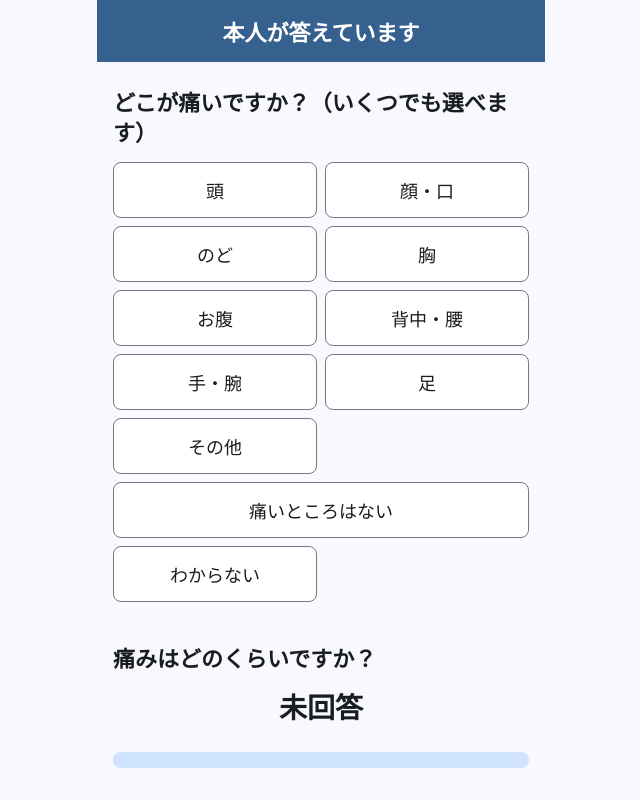
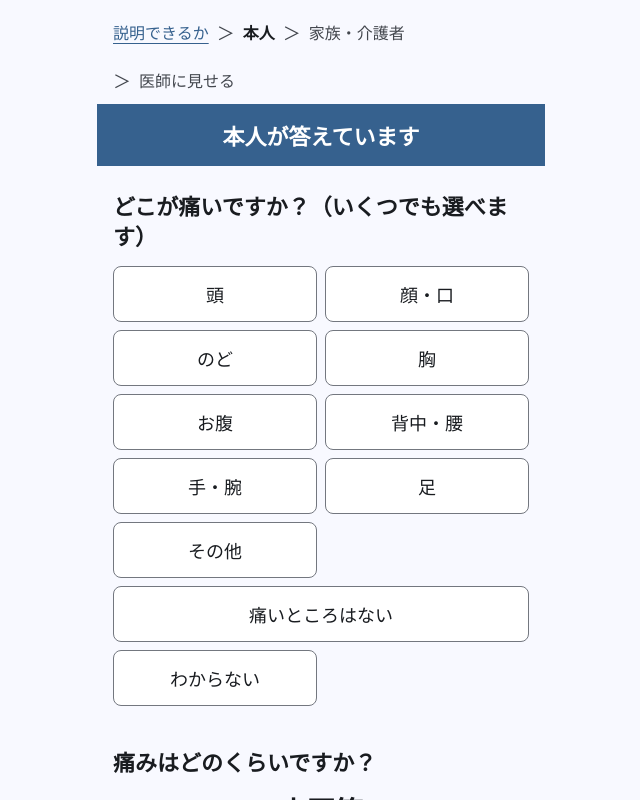
Before and after one commit to Devfest-Hackathon-2026/df-2026-t188, a Next.js app: page / in a window 1280 px wide. Both pictures are taken after a click on the button "できる". Shown: the top 800 px of the page, without its empty margins (319-959 px from the left). Built offline with nearby package versions, Linux system fonts and the light colour scheme.

Commit message:
スケルトン、パンくずリスト、丸いスライダー、画面の切り替えと押したときの動きを追加
Co-Authored-By: Claude Fable 5.1 <noreply@anthropic.com>

```diff
--- a/app/globals.css
+++ b/app/globals.css
@@ -81,14 +81,14 @@ body {
 }
 
 /*
- * 痛みの程度のスライダー（M3 のスライダーに近い見た目）。
- * つまみの当たり判定は幅 36px のまま、見た目だけ細い縦棒にしている。
- * 未回答（data-answered="false"）のときは、つまみと色の付いた線を出さない。
+ * 痛みの程度のスライダー。
+ * M3 に合わせる前（コミット f17544f）の形に戻している：
+ * 太さ 12px の灰色の線に、白い縁取りの丸いつまみ（36px）。色は今の配色を使う。
+ * 未回答（data-answered="false"）のときは、つまみを出さない。
  */
 .pain-slider {
-  --ratio: 0;
   width: 100%;
-  height: 3.5rem;
+  height: 3rem;
   appearance: none;
   background: transparent;
   cursor: pointer;
@@ -102,32 +102,19 @@ body {
 }
 
 .pain-slider::-webkit-slider-runnable-track {
-  height: 1rem;
+  height: 12px;
   border-radius: 9999px;
-  background: linear-gradient(
-    to right,
-    var(--color-primary) calc(18px + var(--ratio) * (100% - 36px)),
-    var(--color-primary-container) 0
-  );
-}
-
-.pain-slider[data-answered="false"]::-webkit-slider-runnable-track {
-  background: var(--color-primary-container);
+  background: var(--color-outline-variant);
 }
 
 .pain-slider::-webkit-slider-thumb {
   width: 36px;
-  height: 44px;
-  margin-top: -14px;
+  height: 36px;
+  margin-top: -12px;
   appearance: none;
-  background: linear-gradient(
-    to right,
-    transparent 10px,
-    var(--color-surface) 10px 16px,
-    var(--color-primary) 16px 20px,
-    var(--color-surface) 20px 26px,
-    transparent 26px
-  );
+  border: 4px solid var(--color-surface-container-lowest);
+  border-radius: 9999px;
+  background: var(--color-primary);
 }
 
 .pain-slider[data-answered="false"]::-webkit-slider-thumb {
@@ -135,36 +122,106 @@ body {
 }
 
 .pain-slider::-moz-range-track {
-  height: 1rem;
+  height: 12px;
   border-radius: 9999px;
-  background: var(--color-primary-container);
-}
-
-.pain-slider::-moz-range-progress {
-  height: 1rem;
-  border-radius: 9999px;
-  background: var(--color-primary);
-}
-
-.pain-slider[data-answered="false"]::-moz-range-progress {
-  background: transparent;
+  background: var(--color-outline-variant);
 }
 
 .pain-slider::-moz-range-thumb {
   width: 36px;
-  height: 44px;
-  border: none;
-  border-radius: 0;
-  background: linear-gradient(
-    to right,
-    transparent 10px,
-    var(--color-surface) 10px 16px,
-    var(--color-primary) 16px 20px,
-    var(--color-surface) 20px 26px,
-    transparent 26px
-  );
+  height: 36px;
+  box-sizing: border-box;
+  border: 4px solid var(--color-surface-container-lowest);
+  border-radius: 9999px;
+  background: var(--color-primary);
 }
 
 .pain-slider[data-answered="false"]::-moz-range-thumb {
   opacity: 0;
 }
+
+/*
+ * 動き。時間はどれも 0.25 秒以内。
+ * 端末で「視差効果を減らす」がオンのときは、下の @media ですべて止める。
+ */
+
+/* 画面の切り替え：進むときは右から、戻るときは左から、軽くすべって入る */
+@keyframes slide-in-from-right {
+  from {
+    opacity: 0;
+    transform: translateX(24px);
+  }
+}
+
+@keyframes slide-in-from-left {
+  from {
+    opacity: 0;
+    transform: translateX(-24px);
+  }
+}
+
+.screen-enter-forward {
+  animation: slide-in-from-right 250ms ease-out;
+}
+
+.screen-enter-back {
+  animation: slide-in-from-left 250ms ease-out;
+}
+
+/* スケルトンから医師に見せる画面への切り替え：ふわっと表示する */
+@keyframes fade-in {
+  from {
+    opacity: 0;
+  }
+}
+
+.fade-in {
+  animation: fade-in 250ms ease-out;
+}
+
+/* スケルトン：灰色の帯の上を、明るさがゆっくり流れる（シマー） */
+@keyframes shimmer {
+  from {
+    background-position: 200% 0;
+  }
+  to {
+    background-position: -200% 0;
+  }
+}
+
+.skeleton {
+  background: linear-gradient(
+    90deg,
+    var(--color-surface-container-highest) 25%,
+    var(--color-surface-container) 50%,
+    var(--color-surface-container-highest) 75%
+  );
+  background-size: 200% 100%;
+  animation: shimmer 1.8s linear infinite;
+}
+
+/* ボタンとチップ：押したときに少し縮んで戻る */
+.press-feedback {
+  transition: transform 100ms ease-out;
+}
+
+.press-feedback:active {
+  transform: scale(0.97);
+}
+
+@media (prefers-reduced-motion: reduce) {
+  .screen-enter-forward,
+  .screen-enter-back,
+  .fade-in,
+  .skeleton {
+    animation: none;
+  }
+
+  .press-feedback {
+    transition: none;
+  }
+
+  .press-feedback:active {
+    transform: none;
+  }
+}
--- a/components/intake/IntakeFlow.tsx
+++ b/components/intake/IntakeFlow.tsx
@@ -6,11 +6,32 @@ import { DoctorScreen } from "@/components/intake/DoctorScreen";
 import { FamilyScreen } from "@/components/intake/FamilyScreen";
 import { PatientScreen } from "@/components/intake/PatientScreen";
 import type { SummaryCache } from "@/components/intake/SummarySection";
+import { Breadcrumb, type BreadcrumbItem } from "@/components/ui/Breadcrumb";
 import type {
   FamilyAnswers,
   IntakeState,
   PatientAnswers,
 } from "@/lib/intake/types";
+
+type Step = IntakeState["step"];
+
+// 画面の順番と、パンくずリストに出す名前
+const STEPS: { key: Step; label: string }[] = [
+  { key: "ability", label: "説明できるか" },
+  { key: "patient", label: "本人" },
+  { key: "family", label: "家族・介護者" },
+  { key: "doctor", label: "医師に見せる" },
+];
+
+function stepIndex(step: Step): number {
+  return STEPS.findIndex((item) => item.key === step);
+}
+
+// 回答に加えて、画面の進み具合を持つ（保存はしない）
+type FlowState = IntakeState & {
+  reachedIndex: number; // どの画面まで通ったか（STEPS の番号）
+  direction: "forward" | "back" | null; // 直前の切り替えの向き。動きの向きに使う
+};
 
 function createUnansweredPatientAnswers(): PatientAnswers {
   return {
@@ -62,12 +83,46 @@ function createUnansweredFamilyAnswers(): FamilyAnswers {
   };
 }
 
+// 画面を切り替える。向きと「どこまで通ったか」も合わせて更新する
+function moveTo(state: FlowState, step: Step): FlowState {
+  const from = stepIndex(state.step);
+  const to = stepIndex(step);
+  return {
+    ...state,
+    step,
+    direction: to === from ? state.direction : to > from ? "forward" : "back",
+    reachedIndex: Math.max(state.reachedIndex, to),
+  };
+}
+
+function breadcrumbItems(state: FlowState): BreadcrumbItem<Step>[] {
+  return STEPS.map(({ key, label }, index) => {
+    if (key === state.step) return { key, label, state: "current" };
+    // 最初に「難しい」を選んだときは、本人の画面を飛ばす
+    if (key === "patient" && state.canSelfReport === "difficult") {
+      return { key, label, state: "skipped" };
+    }
+    return {
+      key,
+      label,
+      state: index <= state.reachedIndex ? "visited" : "upcoming",
+    };
+  });
+}
+
+const DIRECTION_CLASS = {
+  forward: "screen-enter-forward",
+  back: "screen-enter-back",
+};
+
 export function IntakeFlow() {
-  const [state, setState] = useState<IntakeState>({
+  const [state, setState] = useState<FlowState>({
     step: "ability",
     canSelfReport: null,
     patient: createUnansweredPatientAnswers(),
     family: createUnansweredFamilyAnswers(),
+    reachedIndex: 0,
+    direction: null,
   });
   // 要約も画面の中（Reactの状態）だけで持つ。閉じたら消える
   const [summaryCache, setSummaryCache] = useState<SummaryCache | null>(null);
@@ -91,42 +146,54 @@ export function IntakeFlow() {
       (answer) => answer.status !== "unanswered",
     );
 
-  const goToStep = (step: IntakeState["step"]) =>
-    setState((prev) => ({ ...prev, step }));
+  const goToStep = (step: Step) => setState((prev) => moveTo(prev, step));
 
-  // 本人の回答を直す画面。「難しい」を選んでいるときは最初の質問に戻る
+  // 本人の回答の画面。「難しい」を選んでいるときは最初の質問に戻る
   const goToPatientSide = () =>
-    setState((prev) => ({
-      ...prev,
-      step: prev.canSelfReport === "able" ? "patient" : "ability",
-    }));
+    setState((prev) =>
+      moveTo(prev, prev.canSelfReport === "able" ? "patient" : "ability"),
+    );
 
   return (
     <main
       ref={mainRef}
-      className="mx-auto flex w-full max-w-md flex-1 flex-col text-body"
+      className="mx-auto flex w-full max-w-md flex-1 flex-col overflow-x-clip text-body"
+    >
+      <Breadcrumb items={breadcrumbItems(state)} onSelect={goToStep} />
+      <div
+        key={state.step}
+        className={state.direction ? DIRECTION_CLASS[state.direction] : ""}
       >
         {state.step === "ability" && (
           <AbilityScreen
             canSelfReport={state.canSelfReport}
             hasPatientInput={hasPatientInput}
             onChooseAble={() =>
-            setState((prev) => ({
+              setState((prev) =>
+                moveTo(
+                  {
                     ...prev,
-              step: "patient",
                     canSelfReport: "able",
                     patient:
                       prev.canSelfReport === "difficult"
                         ? createUnansweredPatientAnswers()
                         : prev.patient,
-            }))
+                    // 最初の質問の答えを変えたら、先の画面は「まだ通っていない」扱いに戻す
+                    reachedIndex:
+                      prev.canSelfReport === "able" ? prev.reachedIndex : 0,
+                  },
+                  "patient",
+                ),
+              )
             }
             onChooseDifficult={() =>
               setState((prev) => ({
                 ...prev,
-              step: "ability",
                 canSelfReport: "difficult",
                 patient: createDifficultPatientAnswers(),
+                // 最初の質問の答えを変えたら、先の画面は「まだ通っていない」扱いに戻す
+                reachedIndex:
+                  prev.canSelfReport === "difficult" ? prev.reachedIndex : 0,
               }))
             }
             onNext={() => goToStep("family")}
@@ -165,10 +232,9 @@ export function IntakeFlow() {
             family={state.family}
             summaryCache={summaryCache}
             onSummaryReady={setSummaryCache}
-          onEditPatient={goToPatientSide}
-          onEditFamily={() => goToStep("family")}
           />
         )}
+      </div>
     </main>
   );
 }
--- a/components/intake/PainSlider.tsx
+++ b/components/intake/PainSlider.tsx
@@ -1,4 +1,4 @@
-import { useRef, type CSSProperties } from "react";
+import { useRef } from "react";
 import { Chip } from "@/components/ui/Chip";
 import type { Answer, PainLevel } from "@/lib/intake/types";
 
@@ -66,7 +66,6 @@ export function PainSlider({ answer, onChange }: PainSliderProps) {
         aria-labelledby="pain-level-label"
         aria-valuetext={statusText(answer)}
         data-answered={isAnswered}
-        style={{ "--ratio": sliderValue / 10 } as CSSProperties}
         onPointerDown={() => {
           changedDuringPress.current = false;
         }}
--- /dev/null
+++ b/components/ui/Breadcrumb.tsx
@@ -0,0 +1,67 @@
+// パンくずリスト。いまの場所を示し、すでに通った画面へ移れるようにする
+export type BreadcrumbItem<K extends string> = {
+  key: K;
+  label: string;
+  state:
+    | "current" // 今いる画面（強調して表示し、押せない）
+    | "visited" // すでに通った画面（押すと移れる）
+    | "upcoming" // まだ進んでいない画面（押せない）
+    | "skipped"; // 飛ばした画面（押せない）
+};
+
+type BreadcrumbProps<K extends string> = {
+  items: BreadcrumbItem<K>[];
+  onSelect: (key: K) => void;
+};
+
+// 押せる場所は 48px 以上の高さにする
+const ITEM_CLASS = "inline-flex min-h-12 items-center px-1 text-support";
+
+export function Breadcrumb<K extends string>({
+  items,
+  onSelect,
+}: BreadcrumbProps<K>) {
+  return (
+    <nav aria-label="いまの場所" className="px-3 pt-2">
+      <ol className="flex flex-wrap items-center">
+        {items.map((item, index) => (
+          <li key={item.key} className="flex items-center">
+            {index > 0 && (
+              <span aria-hidden="true" className="px-1 text-on-surface-variant">
+                ＞
+              </span>
+            )}
+            {item.state === "visited" && (
+              <button
+                type="button"
+                onClick={() => onSelect(item.key)}
+                className={`${ITEM_CLASS} press-feedback rounded-sm font-medium text-primary underline underline-offset-4 focus-visible:outline-2 focus-visible:outline-on-surface`}
+              >
+                {item.label}
+              </button>
+            )}
+            {item.state === "current" && (
+              <span
+                aria-current="step"
+                className={`${ITEM_CLASS} font-bold text-on-surface`}
+              >
+                {item.label}
+              </span>
+            )}
+            {item.state === "upcoming" && (
+              <span className={`${ITEM_CLASS} text-on-surface-variant`}>
+                {item.label}
+              </span>
+            )}
+            {item.state === "skipped" && (
+              <span className={`${ITEM_CLASS} text-on-surface-variant`}>
+                <span className="line-through">{item.label}</span>
+                （とばしました）
+              </span>
+            )}
+          </li>
+        ))}
+      </ol>
+    </nav>
+  );
+}
--- a/components/ui/Button.tsx
+++ b/components/ui/Button.tsx
@@ -45,7 +45,7 @@ export function Button({
   return (
     <button
       type={type}
-      className={`inline-flex w-full items-center justify-center gap-2 rounded-full px-6 py-2 focus-visible:outline-2 focus-visible:outline-offset-2 focus-visible:outline-on-surface ${SIZE_CLASS[size]} ${VARIANT_CLASS[variant][tone]} ${className}`}
+      className={`press-feedback inline-flex w-full items-center justify-center gap-2 rounded-full px-6 py-2 focus-visible:outline-2 focus-visible:outline-offset-2 focus-visible:outline-on-surface ${SIZE_CLASS[size]} ${VARIANT_CLASS[variant][tone]} ${className}`}
       {...props}
     />
   );
--- a/components/ui/Chip.tsx
+++ b/components/ui/Chip.tsx
@@ -53,7 +53,7 @@ export function Chip({
       type="button"
       aria-pressed={selected}
       onClick={onClick}
-      className={`inline-flex min-h-14 items-center justify-center gap-2 rounded-sm border px-3 py-2 text-label focus-visible:outline-2 focus-visible:outline-offset-2 focus-visible:outline-on-surface ${
+      className={`press-feedback inline-flex min-h-14 items-center justify-center gap-2 rounded-sm border px-3 py-2 text-label focus-visible:outline-2 focus-visible:outline-offset-2 focus-visible:outline-on-surface ${
         selected
           ? SELECTED_CLASS[tone]
           : "border-outline bg-surface-container-lowest text-on-surface"
```
Also changed, not shown: components/intake/DoctorScreen.tsx (+26 -15 lines), components/intake/DoctorSkeleton.tsx (added, +39 -0 lines), components/intake/SummarySection.tsx (+2 -6 lines). Lines whose indentation alone changed are shown as unchanged.
